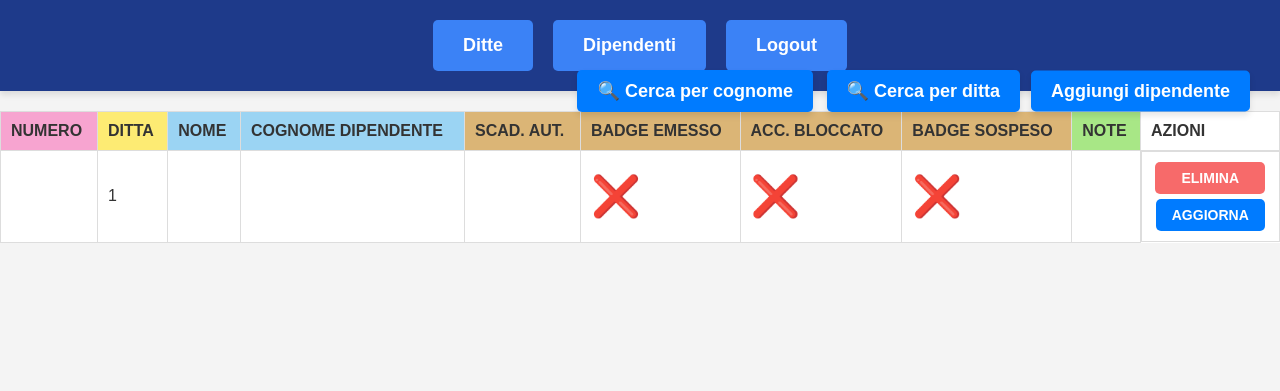
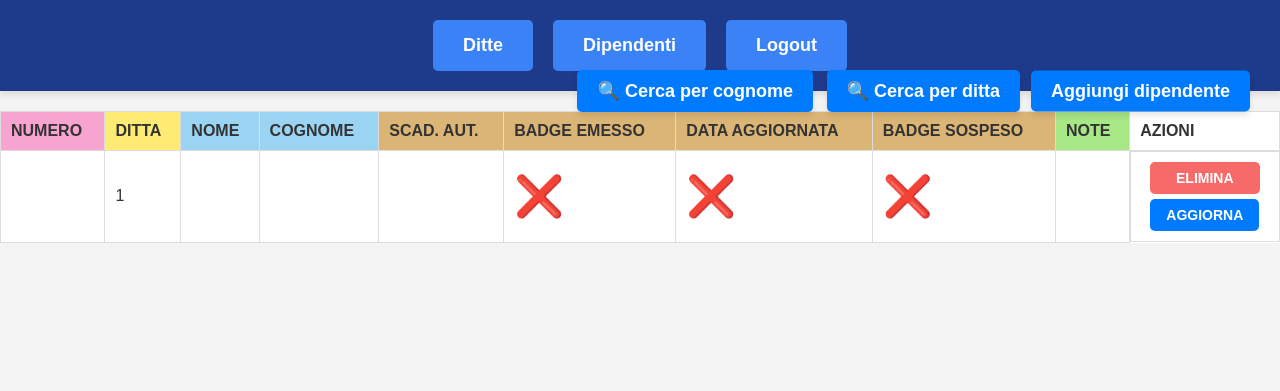
Before and after one commit to fredneedsausername/ACCA, a Flask app: template templates/dipendenti.html in a window 1280 px wide. Shown: the top 391 px of the page. Run offline with Flask 3, Linux system fonts and the light colour scheme; the template is opened without the code that fills it: most values are stand-ins (such as "Sample title", 1, 10 or a date in 2020); parts of the project's set-up code (start-up, migrations or seed data) failed here and were passed over.

Commit message:
Not proud of this change, but i have no time

```diff
--- a/templates/aggiungi-dipendenti.html
+++ b/templates/aggiungi-dipendenti.html
@@ -57,7 +57,7 @@
         </div>
         <div class="form-group-checkbox">
             <input type="checkbox" id="accesso-bloccato" name="accesso-bloccato" value="yes">
-            <label for="accesso-bloccato">Accesso Bloccato</label>
+            <label for="accesso-bloccato">Data aggiornata</label>
         </div>
         <div class="form-group-checkbox">
             <input type="checkbox" id="badge-sospeso" name="badge-sospeso" value="yes">
--- a/templates/dipendenti.html
+++ b/templates/dipendenti.html
@@ -17,10 +17,10 @@
                 <th class="pink">NUMERO</th>
                 <th class="yellow">DITTA</th>
                 <th class="blue">NOME</th>
-                <th class="blue">COGNOME DIPENDENTE</th>
+                <th class="blue">COGNOME</th>
                 <th class="brown">SCAD. AUT.</th>
                 <th class="brown">BADGE EMESSO</th>
-                <th class="brown">ACC. BLOCCATO</th>
+                <th class="brown">DATA AGGIORNATA</th>
                 <th class="brown">BADGE SOSPESO</th>
                 <th class="green">NOTE</th>
                 <th>AZIONI</th>
```
